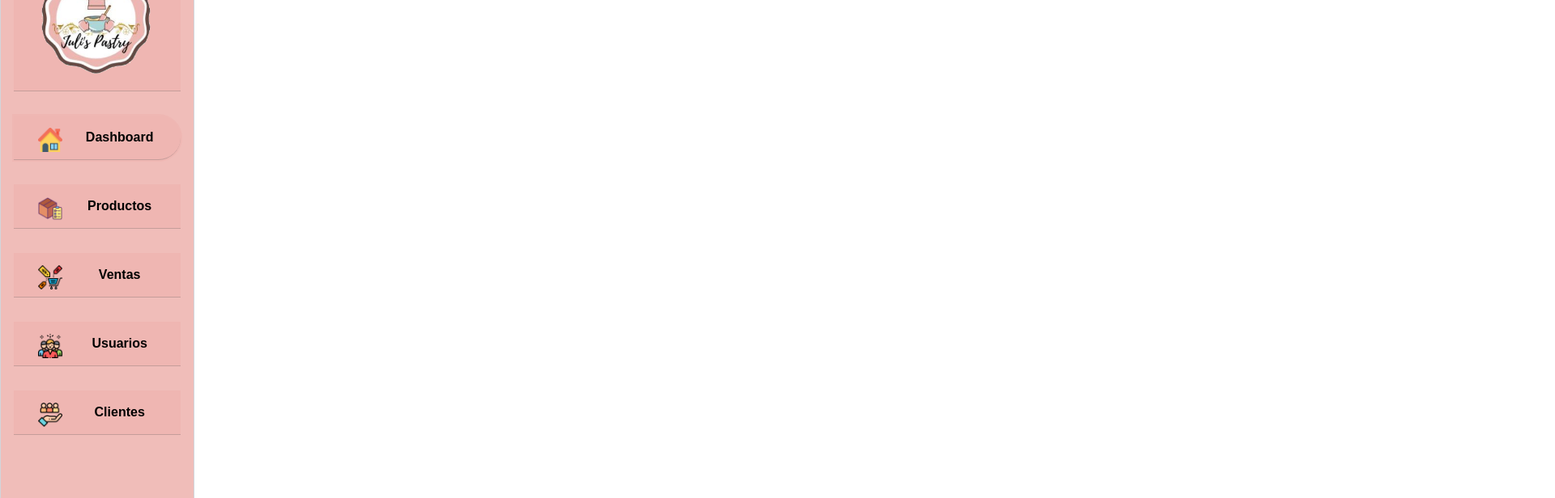
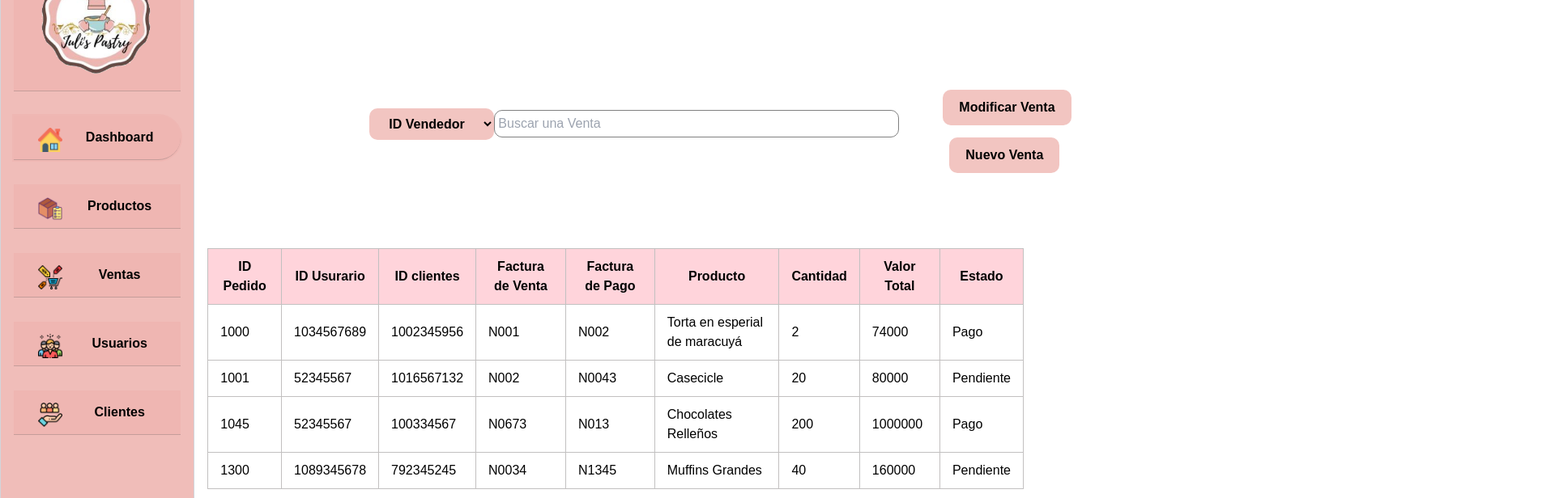
Before and after one commit to programmingEvolution/Proyecto, a React (Create React App) app in the folder front-cmr-pastry/: page /tablaventas in a window 1280 px wide. Shown: the part 100-716 px from the top of the page at 81% size, 1920 px wide, since content can reach past the window. Built offline with nearby package versions, Linux system fonts and the light colour scheme.

Commit message:
Agregar tabla de ventas y LINK

```diff
--- a/front-cmr-pastry/src/App.css
+++ b/front-cmr-pastry/src/App.css
@@ -209,3 +209,144 @@ input[type="checkbox"]:checked + label {
   text-align: center;
   color: #775c5a;
 }
+
+body{
+  margin: 0;
+  padding: 0;
+
+}
+table{
+  margin-top: 100px;
+  margin-left: auto;
+  margin-right: auto;
+  border-collapse: collapse;
+
+
+}
+
+th{
+  border: 1px solid rgb(194, 192, 192);
+  padding-left: 15px;
+  padding: 15px;
+  padding-top: 10px;
+  padding-bottom: 10px;
+  background-color: rgb(255, 212, 219);
+
+}
+
+tr, td{
+  border: 1px solid rgb(194, 192, 192);
+  padding-left: 15px;
+  padding: 15px;
+  padding-top: 10px;
+  padding-bottom: 10px;
+
+}
+.buscar{
+  margin-left: auto;
+  margin-top: auto;
+  margin-bottom: auto;
+  background-color: white;
+  border: 1px solid gray;
+  padding: 4px;
+  border-radius: 10px;
+  width: 500px;
+  display: flex;
+  justify-content: space-between ;
+
+}
+.buscar:focus-within{
+  border: 1px solid rgb(204, 202, 204);
+}
+
+.buscar > input{
+  outline: none;
+  border: 0px;
+}
+
+ul{
+  list-style: none;
+  padding: 0px;
+  margin: 0px;
+
+}
+
+.Diseño{
+  display:flex;
+  flex-direction: column;
+  padding: 8px;
+  position: relative;
+  left:900px;
+}
+
+.Diseño > li{
+  align-items: center;
+  display: block;
+
+}
+.nuevaVentBoton{
+  background-color: #F2C5C1;
+  border:0px;
+  padding: 10px 20px;
+  border-radius: 10px;
+  font-weight: bolder;
+  position: relative;
+  top: 15px;
+  left: 8px;
+}
+.nuevaVentBoton:hover{
+  cursor: pointer;
+  box-shadow: 1px 1px #F2C5C1;
+  transform: scale(1.1);
+}
+
+.modificarBoton{
+  background-color: #F2C5C1;
+  border:0px;
+  padding: 10px 20px;
+  border-radius: 10px;
+  font-weight: bolder;
+
+}
+
+.modificarBoton:hover{
+  cursor: pointer;
+  box-shadow: 1px 1px #F2C5C1;
+  transform: scale(1.1);
+}
+
+.selección{
+  background-color: #F2C5C1;
+  border:0px;
+  padding: 10px 20px;
+  border-radius: 10px;
+  font-weight: bolder;
+
+}
+
+
+.ContenedorconMargen{
+  margin-top: 20px;
+  margin-left: 20px;
+  margin-right: 20px;
+  margin-bottom: 20px;
+  border: 1px solid palevioletred;
+  padding: 10px;
+}
+
+.contenedor{
+  display: inline-flex;
+  position: relative;
+  left: 200px;
+  top: 70px;
+}
+
+.ContenedorconMargen{
+  margin-top: 40px;
+  margin-left: 10px;
+  margin-right: 10px;
+  margin-bottom: 10px;
+  border: 1px solid rgb(255, 255, 255);
+  padding: 5px;
+
+}
--- a/front-cmr-pastry/src/App.jsx
+++ b/front-cmr-pastry/src/App.jsx
@@ -6,6 +6,7 @@ import ModificarEstadoUsuario from "./pages/admin/ModificarEstadoUsuario";
 import ModificarProducto from "./pages/admin/ModificarProducto";
 import ResgistrarCliente from "./pages/admin/RegistrarCliente";
 import RegistrarProducto from "./pages/admin/RegistrarProducto";
+import TablaVenta from "./pages/admin/TablaVenta";
 
 function App() {
   return (
@@ -28,6 +29,9 @@ function App() {
           <Route path="/modificarestadousuario">
             <ModificarEstadoUsuario></ModificarEstadoUsuario>
           </Route>
+          <Route path="/tablaventas">
+            <TablaVenta></TablaVenta>
+          </Route>
 
         </Switch>
 
--- a/front-cmr-pastry/src/components/Sidebar.jsx
+++ b/front-cmr-pastry/src/components/Sidebar.jsx
@@ -7,6 +7,8 @@ import ventas from "./img/ventas.png";
 import logout from "./img/logout.png";
 import grupo from "./img/grupo.png";
 import clientes from "./img/clientes.png";
+import { Link } from "react-router-dom";
+
 
 const Sidebar = () => {
   return (
@@ -23,9 +25,12 @@ const Sidebar = () => {
           </span>
         </div>
         <ul>
+          <Link to="/">
             <li>
               <img src={logo} alt="Logo Julis" className="logo" />
             </li>
+          </Link>
+          <Link to="/">
             <li className="active">
               <img
                 style={{ float: "left" }}
@@ -35,6 +40,8 @@ const Sidebar = () => {
               />
               Dashboard
             </li>
+          </Link>
+          <Link to="">
             <li>
               <img
                 style={{ float: "left" }}
@@ -44,6 +51,8 @@ const Sidebar = () => {
               />{" "}
               Productos
             </li>
+          </Link>
+          <Link to="/tablaventas">
             <li>
               <img
                 style={{ float: "left" }}
@@ -53,6 +62,8 @@ const Sidebar = () => {
               />
               <a href="/registro-venta.html">Ventas</a>
             </li>
+          </Link>
+          <Link to="">
           <li>
             <img
               style={{ float: "left" }}
@@ -62,6 +73,8 @@ const Sidebar = () => {
             />
             Usuarios
           </li>
+          </Link>
+          <Link to="/">
           <li>
             <img
               style={{ float: "left" }}
@@ -71,10 +84,12 @@ const Sidebar = () => {
             />
             Clientes
           </li>
+          </Link>
         </ul>
         <br />
         <br />
         <ul>
+          <Link to="/">
           <li className="Salir">
             <img
               style={{ float: "left" }}
@@ -84,6 +99,7 @@ const Sidebar = () => {
             />{" "}
             Cerrar Sesión
           </li>
+          </Link>
         </ul>
 
         <script src="main.js"></script>
--- /dev/null
+++ b/front-cmr-pastry/src/pages/admin/TablaVenta.jsx
@@ -0,0 +1,105 @@
+import React from 'react'
+import { Link } from 'react-router-dom'
+
+const TablaVenta = () => {
+    return (
+        <div>
+            <main className="ContenedorconMargen">
+        <form className="contenedor">
+            <select className="selección">
+                <option value=""> ID Vendedor</option>
+                <option value=""> ID Cliente</option>
+                <option value=""> ID Producto</option>
+            </select>
+
+            <section className="buscar">
+                <input placeholder="Buscar una Venta"/>
+                <i className="fas fa-search botonGenerico iconoBusqueda"></i>
+
+            </section>
+
+        </form>
+        <section>
+            <ul className = "Diseño">
+
+                <li>
+                    <Link to="/">
+                    <button className="modificarBoton">Modificar Venta</button>
+                    </Link>
+                </li>
+                <li>
+                <Link to="/">
+                    <button className="nuevaVentBoton">Nuevo Venta</button>
+                    </Link>
+                </li>
+
+            </ul>
+
+        </section>
+
+        <section>
+            <table>
+                <tr>
+                    <th>ID Pedido</th>
+                    <th>ID Usurario</th>
+                    <th>ID clientes</th>
+                    <th>Factura de Venta</th>
+                    <th>Factura de Pago</th>
+                    <th>Producto</th>
+                    <th>Cantidad</th>
+                    <th>Valor Total</th>
+                    <th>Estado</th>
+                </tr>
+                <tr>
+                    <td>1000</td>
+                    <td>1034567689</td>
+                    <td>1002345956</td>
+                    <td>N001</td>
+                    <td>N002</td>
+                    <td>Torta en esperial de maracuyá</td>
+                    <td>2</td>
+                    <td>74000</td>
+                    <td>Pago</td>
+                </tr>
+                <tr>
+                    <td>1001</td>
+                    <td>52345567</td>
+                    <td>1016567132</td>
+                    <td>N002</td>
+                    <td>N0043</td>
+                    <td>Casecicle</td>
+                    <td>20</td>
+                    <td>80000</td>
+                    <td>Pendiente</td>
+                </tr>
+                <tr>
+                    <td>1045</td>
+                    <td>52345567</td>
+                    <td>100334567</td>
+                    <td>N0673</td>
+                    <td>N013</td>
+                    <td>Chocolates Relleños</td>
+                    <td>200</td>
+                    <td>1000000</td>
+                    <td>Pago</td>
+                </tr>
+                <tr>
+                    <td>1300</td>
+                    <td>1089345678</td>
+                    <td>792345245</td>
+                    <td>N0034</td>
+                    <td>N1345</td>
+                    <td>Muffins Grandes</td>
+                    <td>40</td>
+                    <td>160000</td>
+                    <td>Pendiente</td>
+                </tr>
+
+            </table>
+        </section>
+    </main>
+        </div>
+    )
+}
+
+export default TablaVenta
```
Lines whose indentation alone changed are shown as unchanged.
